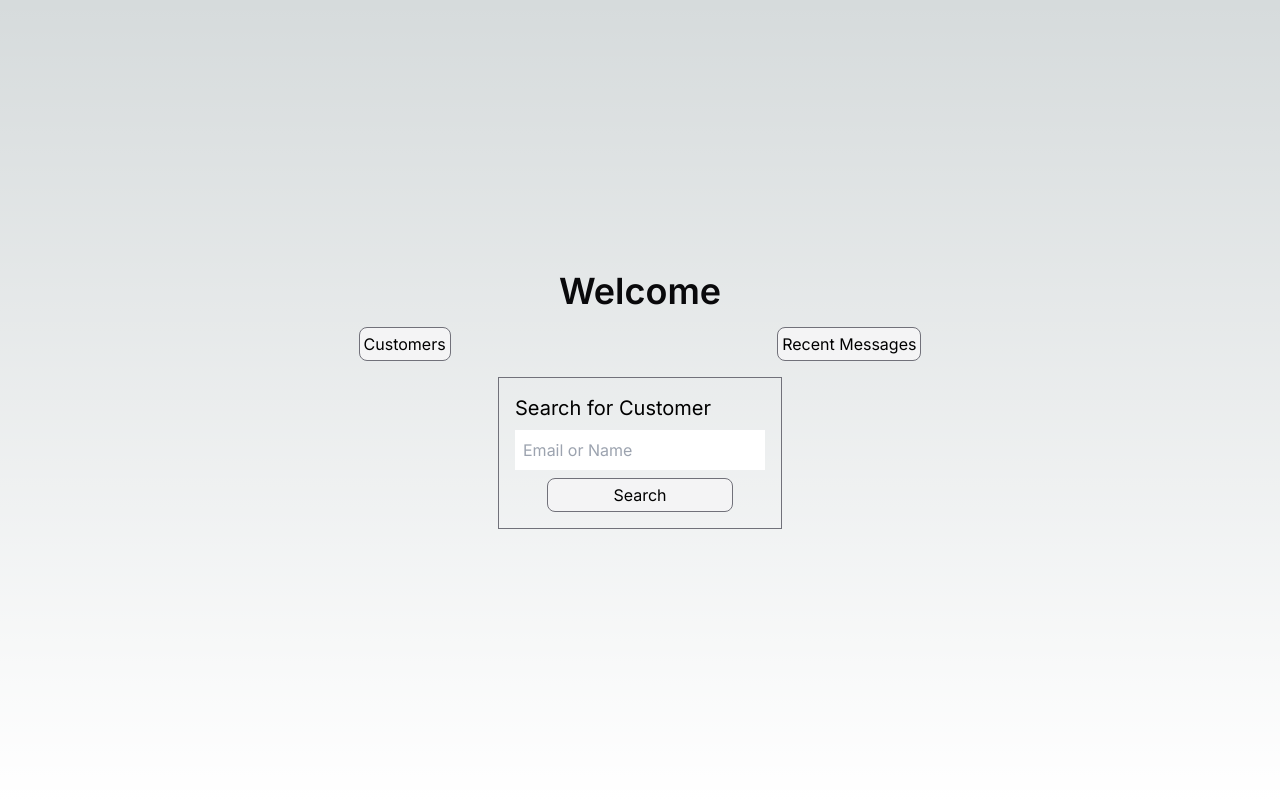
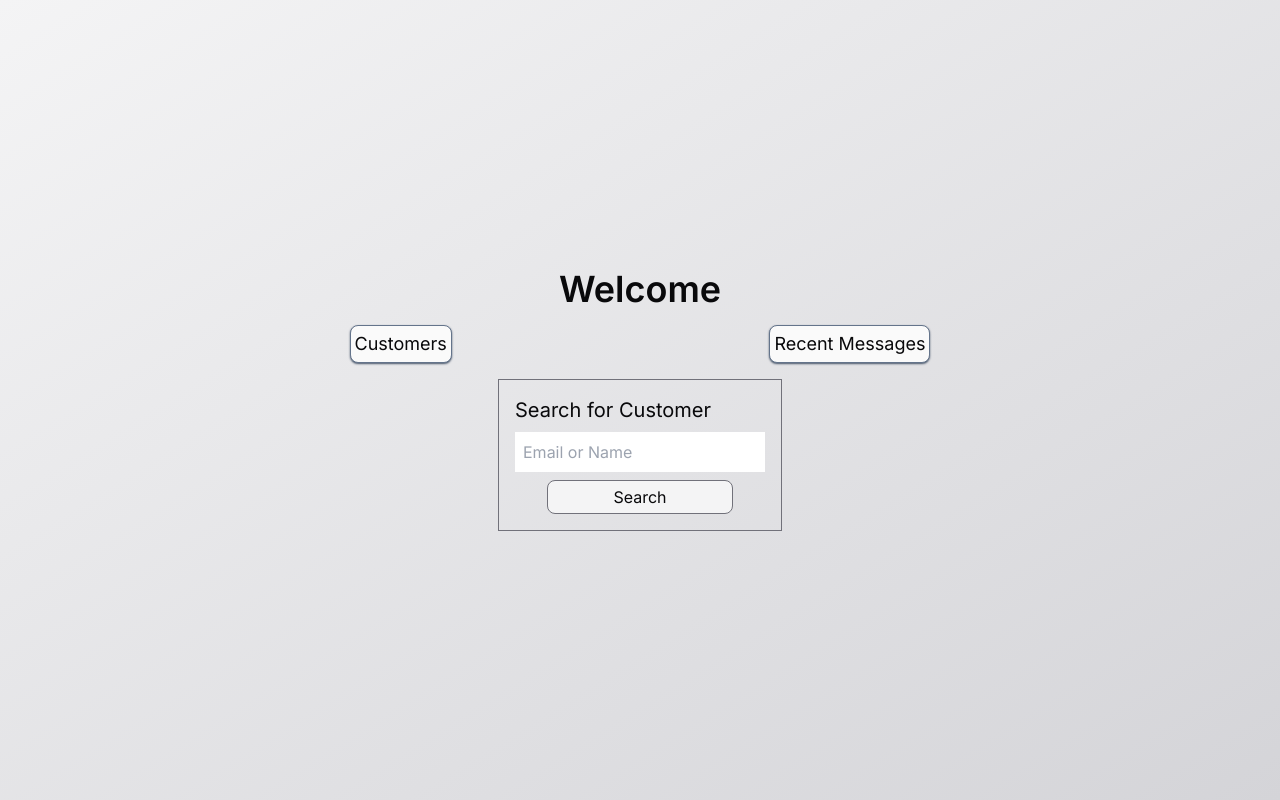
Before and after one commit to ColdWeatherBoyy/fiorelli-guitars, a Next.js app: page /admin in a window 1280 px wide. Built offline with nearby package versions, Linux system fonts and the light colour scheme; a web font is replaced by a local one.

Commit message:
removes scale from buttonlinks, builds one for admin

```diff
--- a/app/(admin)/admin/messages/page.tsx
+++ b/app/(admin)/admin/messages/page.tsx
@@ -1,6 +1,6 @@
 import { getMessages } from "@/app/utilities/databaseFunctions";
+import AdminButtonLink from "../../components/AdminButtonLink";
 import Table from "../../components/Table";
-import Link from "next/link";
 
 export default async function Messages() {
 	const messages = await getMessages();
@@ -8,9 +8,7 @@ export default async function Messages() {
 	return (
 		<div className="flex flex-col justify-center items-center gap-4">
 			<div className="text-4xl font-semibold text-zinc-950">Messages</div>
-			<Link href="/admin" className="border border-zinc-500 p-1 bg-zinc-100 rounded-lg">
-				Go Back
-			</Link>
+			<AdminButtonLink href="/admin" text="Go Back" />
 			<Table data={messages} />
 		</div>
 	);
--- a/app/(admin)/admin/page.tsx
+++ b/app/(admin)/admin/page.tsx
@@ -1,23 +1,14 @@
 import Link from "next/link";
 import SearchBar from "../components/SearchBar";
+import AdminButtonLink from "../components/AdminButtonLink";
 
 export default async function AdminHome() {
 	return (
 		<div className="w-full flex flex-col items-center justify-start gap-4">
 			<div className="text-4xl font-semibold text-zinc-950">Welcome</div>
 			<div className="flex justify-evenly w-full">
-				<Link
-					href="/admin/customers"
-					className="border border-zinc-500 p-1 bg-zinc-100 rounded-lg"
-				>
-					Customers
-				</Link>
-				<Link
-					href="/admin/messages"
-					className="border border-zinc-500 p-1 bg-zinc-100 rounded-lg"
-				>
-					Recent Messages
-				</Link>
+				<AdminButtonLink href="/admin/customers" text="Customers" />
+				<AdminButtonLink href="/admin/messages" text="Recent Messages" />
 			</div>
 			<SearchBar label="Search for Customer" placeholder="Email or Name" />
 		</div>
--- /dev/null
+++ b/app/(admin)/components/AdminButtonLink.tsx
@@ -0,0 +1,40 @@
+"use client";
+
+import Link from "next/link";
+import { FC } from "react";
+import { useFormStatus } from "react-dom";
+
+interface AdminButtonLinkProps {
+	text: string;
+	href?: string;
+	handleClick?: () => void;
+}
+
+const AdminButtonLink: FC<AdminButtonLinkProps> = ({ text, href, handleClick }) => {
+	const { pending } = useFormStatus();
+
+	const classStyle = `text-center w-fit text-base sm:text-lg rounded-lg bg-zinc-50 dark:bg-zinc-600 shadow-sm shadow-slate-600 dark:shadow-slate-900 transition-all ease-in-out duration-200 border border-slate-500 p-1 ${
+		pending
+			? "opacity-50 cursor-not-allowed"
+			: "hover:shadow-md active:shadow-inner hover:shadow-slate-600 dark:hover:shadow-slate-950 active:shadow-slate-600 dark:active:shadow-slate-950 active:shadow-sm hover:transform hover:translate-x-[3px] hover:translate-y-[-3px] active:translate-x-[0px] active:translate-y-[0px] hover:cursor-pointer"
+	}`;
+	return (
+		<>
+			{href ? (
+				<Link href={href} className={classStyle}>
+					{text}
+				</Link>
+			) : (
+				<button
+					className={`self-center ${classStyle}`}
+					onClick={handleClick}
+					disabled={pending}
+				>
+					{text}
+				</button>
+			)}
+		</>
+	);
+};
+
+export default AdminButtonLink;
--- a/app/(admin)/components/AdminWrapper.tsx
+++ b/app/(admin)/components/AdminWrapper.tsx
@@ -2,7 +2,9 @@ import { FC, ReactNode } from "react";
 
 const AdminWrapper: FC<{ children: ReactNode }> = ({ children }) => {
 	return (
-		<div className={`flex justify-center items-center p-8 min-h-dvh min-w-dvw`}>
+		<div
+			className={`flex justify-center items-center bg-gradient-to-br from-zinc-100 to-zinc-300 dark:from-zinc-800 dark:to-zinc-600 text-zinc-950 dark:text-zinc-100 p-8 min-h-dvh min-w-dvw`}
+		>
 			{children}
 		</div>
 	);
--- a/app/(client)/components/components/CardButtonLink.tsx
+++ b/app/(client)/components/components/CardButtonLink.tsx
@@ -3,7 +3,7 @@
 import { playfair_display } from "@/app/style/fonts";
 import { TextSize } from "@/app/utilities/types";
 import Link from "next/link";
-import { FC, useEffect } from "react";
+import { FC } from "react";
 import { useFormStatus } from "react-dom";
 
 interface CardButtonLinkProps {
@@ -30,7 +30,7 @@ const CardButtonLink: FC<CardButtonLinkProps> = ({ text, size, href, handleClick
 	} rounded-sm backdrop-blur-md bg-cyan-50 dark:bg-zinc-700 border border-zinc-400 dark:border-cyan-800 shadow-sm shadow-zinc-600 dark:shadow-zinc-800 transition-all ease-in-out duration-200 ${
 		pending
 			? "opacity-50 cursor-not-allowed"
-			: "hover:shadow-md active:shadow-inner hover:shadow-zinc-700 dark:hover:shadow-cyan-950 active:shadow-zinc-600 dark:active:shadow-cyan-950 active:shadow-sm hover:transform hover:translate-x-[3px] hover:translate-y-[-3px] hover:scale-[102%] active:scale-[99%] active:translate-x-[0px] active:translate-y-[0px] hover:cursor-pointer active:scale-[99%]"
+			: "hover:shadow-md active:shadow-inner hover:shadow-zinc-700 dark:hover:shadow-cyan-950 active:shadow-zinc-600 dark:active:shadow-cyan-950 active:shadow-sm hover:transform hover:translate-x-[3px] hover:translate-y-[-3px] active:translate-x-[0px] active:translate-y-[0px] hover:cursor-pointer"
 	}`;
 	return (
 		<>
--- a/auth.ts
+++ b/auth.ts
@@ -12,7 +12,7 @@ export const { handlers, signIn, signOut, auth } = NextAuth({
 			const authEmails = await getAuthUserEmails();
 			if (!authEmails.includes(normalizedEmail)) {
 				console.error("Unauthorized email, access denied.");
-				return "/admin/unauthorized?email=" + normalizedEmail;
+				return "/admin/unauthorized";
 			}
 			return true;
 		},
```
